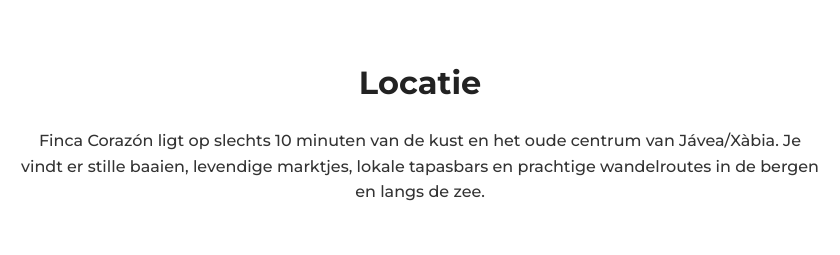
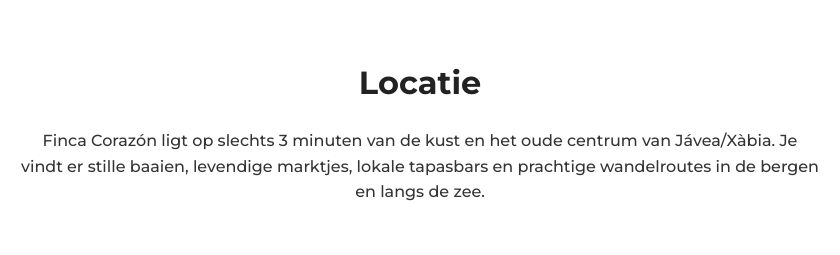
Before and after one commit to matthijshart/FINCA, a website: page index.html in a window 1280 px wide. Shown: the part 2304-2559 px from the top of the page, 220-1060 px from the left. Drawn offline with Linux system fonts and the light colour scheme.

Commit message:
Update index.html

```diff
--- a/index.html
+++ b/index.html
@@ -321,7 +321,7 @@
   <!-- SECTION: LOCATIE -->
   <section class="location" id="locatie">
     <h2>Locatie</h2>
-    <p>Finca Corazón ligt op slechts 10 minuten van de kust en het oude centrum van Jávea/Xàbia. Je vindt er stille baaien, levendige marktjes, lokale tapasbars en prachtige wandelroutes in de bergen en langs de zee.</p>
+    <p>Finca Corazón ligt op slechts 3 minuten van de kust en het oude centrum van Jávea/Xàbia. Je vindt er stille baaien, levendige marktjes, lokale tapasbars en prachtige wandelroutes in de bergen en langs de zee.</p>
   </section>
 
   <!-- SECTION: OMGEVING JAVEA/XABIA -->
```
